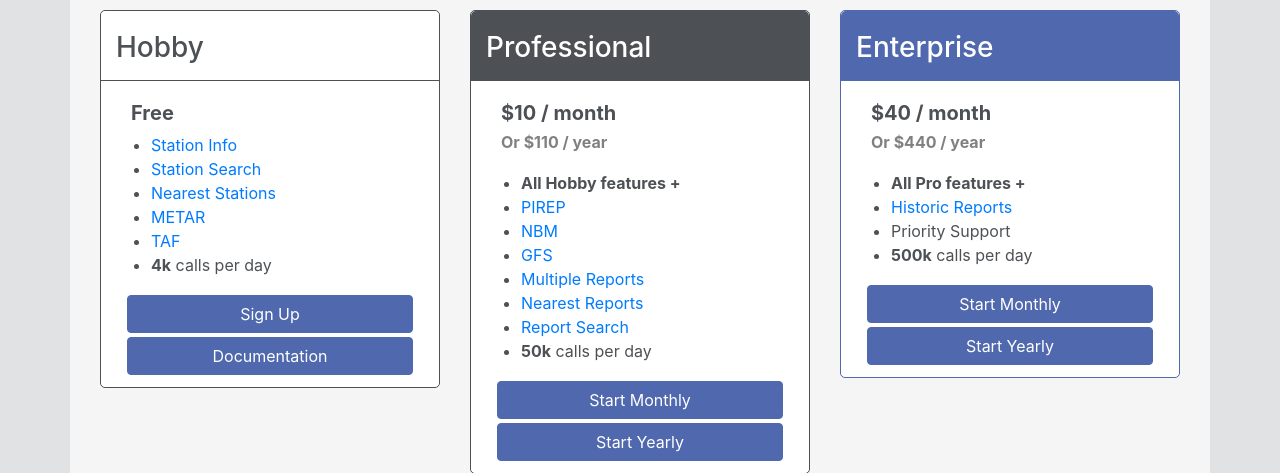
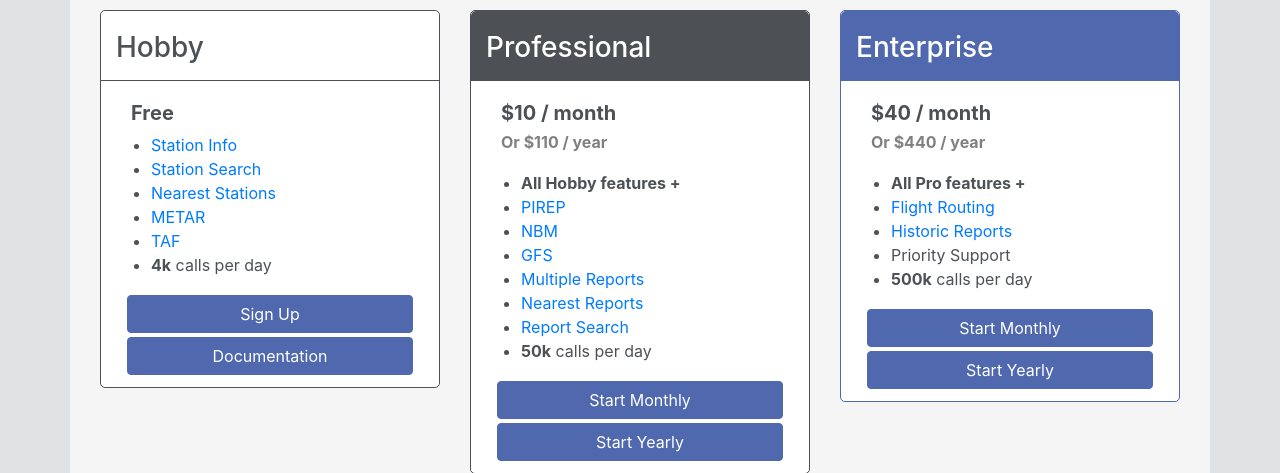
Before and after one commit to avwx-rest/avwx-account, a Flask app: template avwx_account/templates/index.html in a window 1280 px wide. Shown: the part 204-677 px from the top of the page. Run offline with Flask 2, Linux system fonts and the light colour scheme; the template is opened without the code that fills it, so the values that code supplies are empty; some libraries are stand-ins or nearby versions.

Commit message:
Add flight routing link

```diff
--- a/avwx_account/templates/include/plans.html
+++ b/avwx_account/templates/include/plans.html
@@ -55,6 +55,7 @@
                     <h6><b>Or $440 / year</b></h6>
                     <ul>
                         <li><b>All Pro features +</b></li>
+                        <li><a href="https://avwx.docs.apiary.io/#reference/0/report-routing">Flight Routing</a></li>
                         <li><a href="https://avwxhistory.docs.apiary.io">Historic Reports</a></li>
                         <li>Priority Support</li>
                         <li><b>500k</b> calls per day</li>
```
